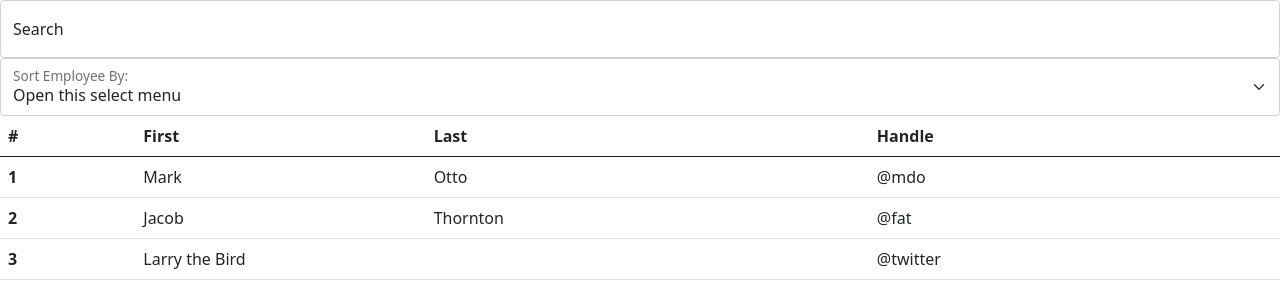
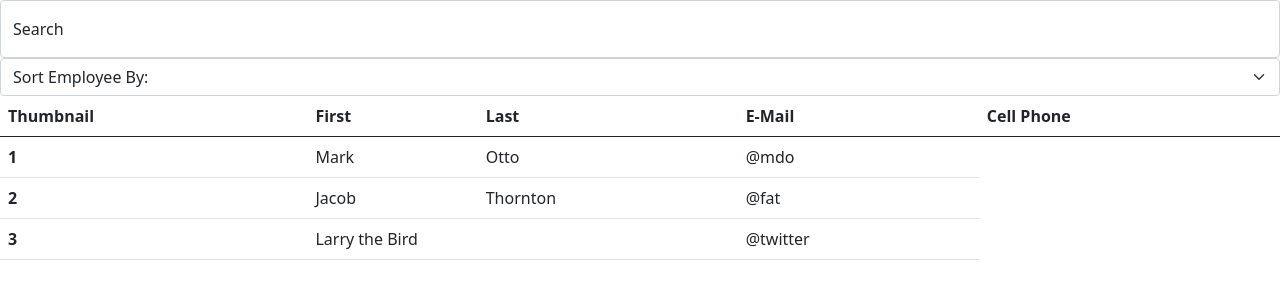
Before and after one commit to KuyaJasper/Employee-Directory, a React (Create React App) app: page / in a window 1280 px wide. Shown: the top 308 px of the page. Built offline with nearby package versions, Linux system fonts and the light colour scheme.

Commit message:
changed sort bar

```diff
--- a/src/components/Employees.js
+++ b/src/components/Employees.js
@@ -7,10 +7,12 @@
 <table className="table">
   <thead>
     <tr>
-      <th scope="col">#</th>
+        {/* use the Thumbnail result from Picture array */}
+      <th scope="col">Thumbnail</th>
       <th scope="col">First</th>
       <th scope="col">Last</th>
-      <th scope="col">Handle</th>
+      <th scope="col">E-Mail</th>
+      <th scope="col">Cell Phone</th>
     </tr>
   </thead>
   <tbody>
--- a/src/components/Sort.js
+++ b/src/components/Sort.js
@@ -2,14 +2,13 @@
 
 function Sort (){
 return(
-    <div className="form-floating">
-  <select className="form-select" id="floatingSelect" aria-label="Floating label select example">
-    <option selected>Open this select menu</option>
-    <option value="1">One</option>
-    <option value="2">Two</option>
-    <option value="3">Three</option>
+    <div className="form">
+  <select className="form-select" >
+    <option selected>Sort Employee By:</option>
+    <option value="1">First Name</option>
+    <option value="2">Last Name</option>
+    <option value="3">E-Mail</option>
   </select>
-  <label for="floatingSelect">Sort Employee By:</label>
 </div>
 )
 }
--- a/src/utils/API.js
+++ b/src/utils/API.js
@@ -1,6 +1,6 @@
 import axios from "axios";
 
-const randomPerson = "https://randomuser.me/api/?results=100nat=us";
+const randomPerson = "https://randomuser.me/api/?results=100&nat=us";
 
 export default {
     getRandomUser: function() {
```
